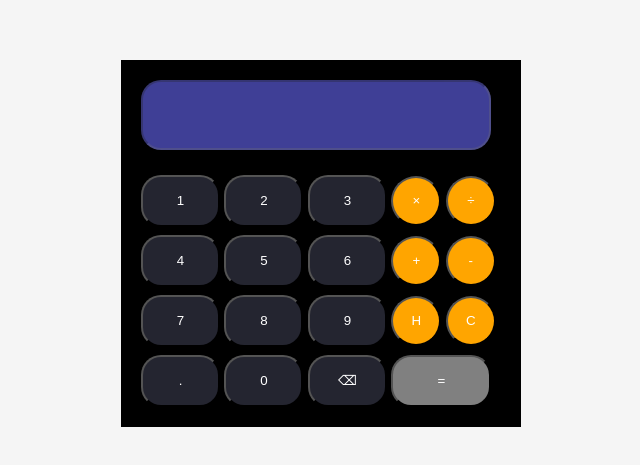
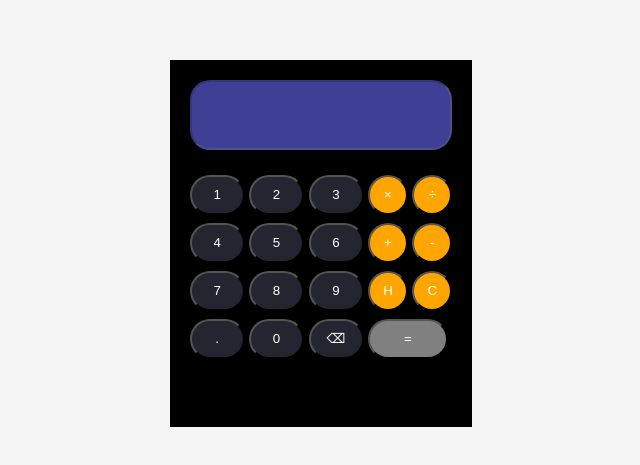
Before and after one commit to coderBOI007/1stproject.coderboi.Github, a plain HTML site: page index.html in a window 1280 px wide. Shown: the part 157-622 px from the top of the page, without its empty margins (319-959 px from the left). Drawn offline with Linux system fonts and the light colour scheme.

```diff
--- a/index.js
+++ b/index.js
@@ -34,6 +34,7 @@
                 console.log(topBar.value, "This is the value that is about to get evaluated")
                 lastOperation = topBar.value
                 let topBarWithMultiply = topBar.value.split('×').join("*")
+                topBarWithMultiply = topBar.value.split('').join("/")
                 topBar.value = eval(topBarWithMultiply);
                 lastAnswer = eval(topBarWithMultiply)
             }
--- a/style.css
+++ b/style.css
@@ -14,7 +14,7 @@
 }
 .top-bar{
     background-color: rgb(63, 63, 150);
-    width: 350px;
+    width: 100%;
     height: 70px;
     border-radius: 20px;
     margin-bottom: 25px;
@@ -28,13 +28,13 @@
 .calculator{
     background: black;
     padding: 20px;
-    width: 400px;
+    width: fit-content;
     height: 367px;
 }
 .keys{
     background-color: rgba(36, 37, 48, 1);
-    height: 52px;
-    width: 79px;;
+    height: 40px;
+    width: 55px;;
     border-radius: 20px;
     margin-bottom: 8px;
     cursor: pointer;
@@ -50,8 +50,8 @@
     font: 45px;
 }
 .equal{
-    width: 100px;
-    height: 52px;
+    width: 80px;
+    height: 40px;
     background-color: rgb(98, 98, 175);
     border-radius: 20px;
     background-color: gray;
@@ -59,8 +59,8 @@
 
 .opr{
     background-color: orange;
-    height: 50px;
-    width: 50px;
+    height: 40px;
+    width: 40px;
     border-radius: 50%;
     margin-bottom: 8px;
 cursor: pointer;
```
Lines whose indentation alone changed are shown as unchanged.
